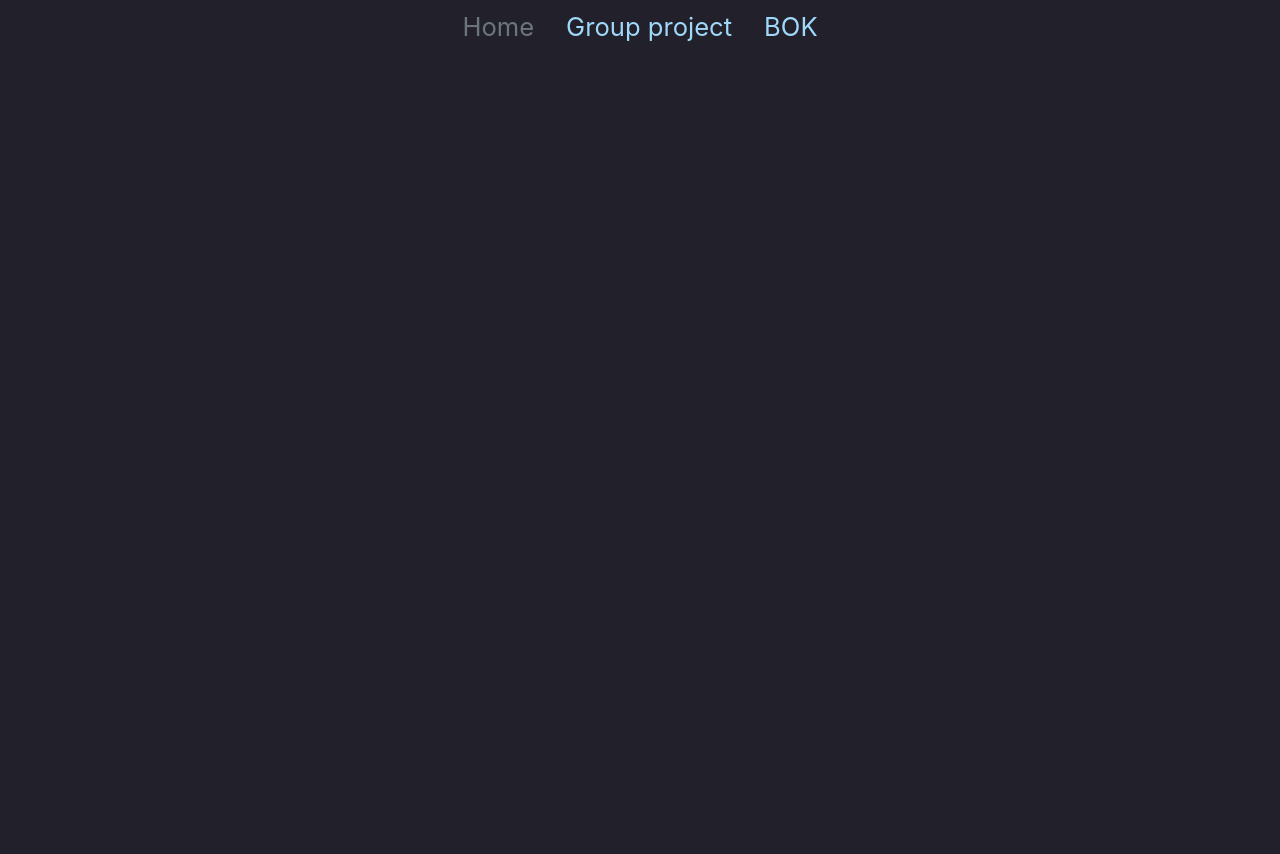
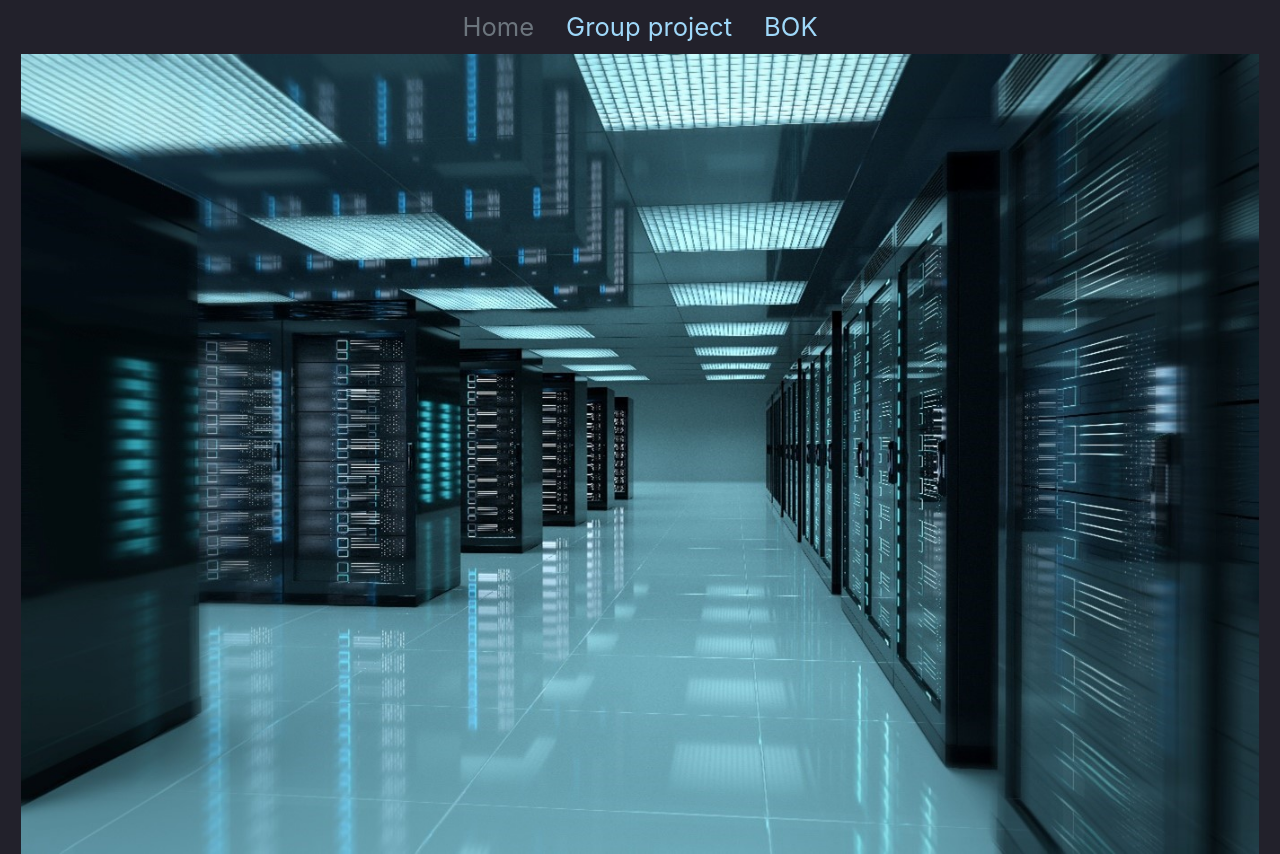
Before and after one commit to wendelaQuist/Cyber_security, a plain HTML site: page index.html in a window 1280 px wide. Before the commit the page ends 800 px from the top, so only its background shows below. Drawn offline with nearby package versions, Linux system fonts and the light colour scheme.

Commit message:
added image

```diff
--- a/index.html
+++ b/index.html
@@ -27,7 +27,7 @@
 </header>
 
     <section>
-
+      <img src="./Pictures/front.jpg">
     </section>
 
 
```
Also changed, not shown: 1 other file.
